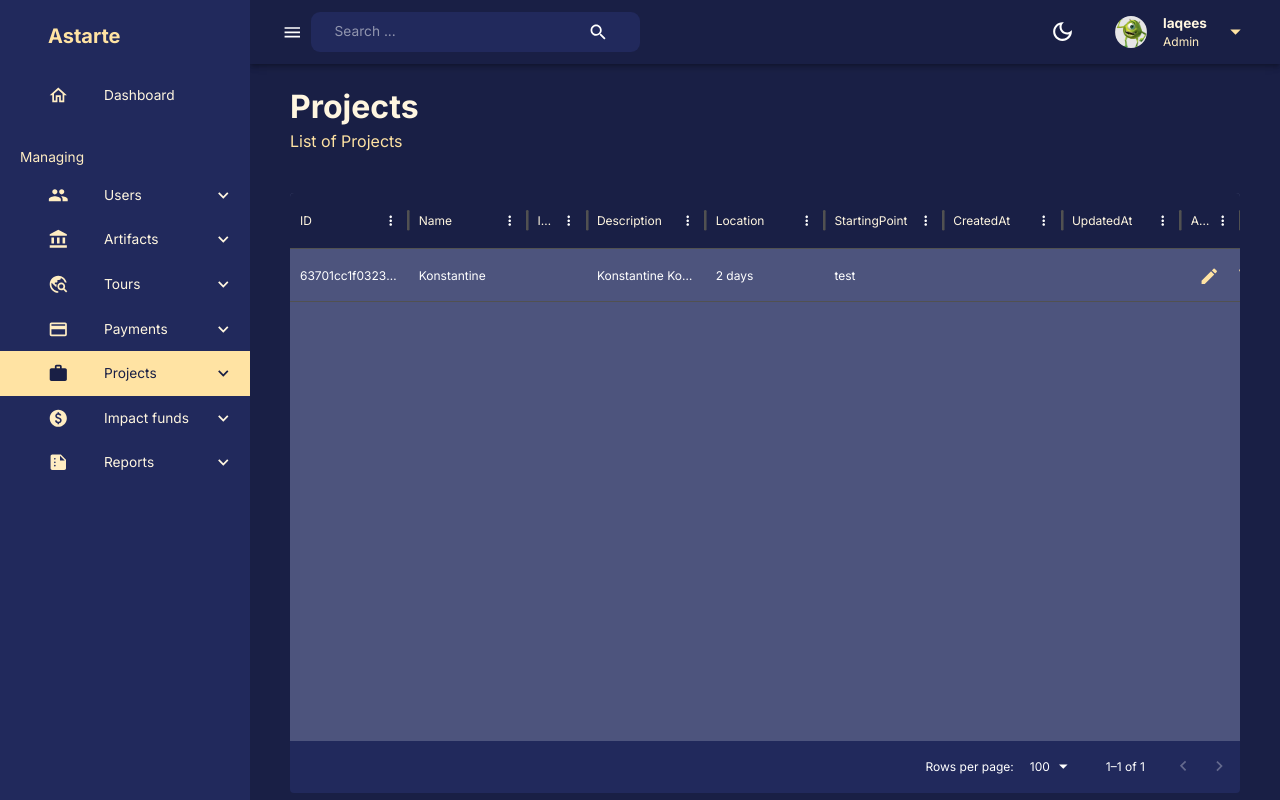
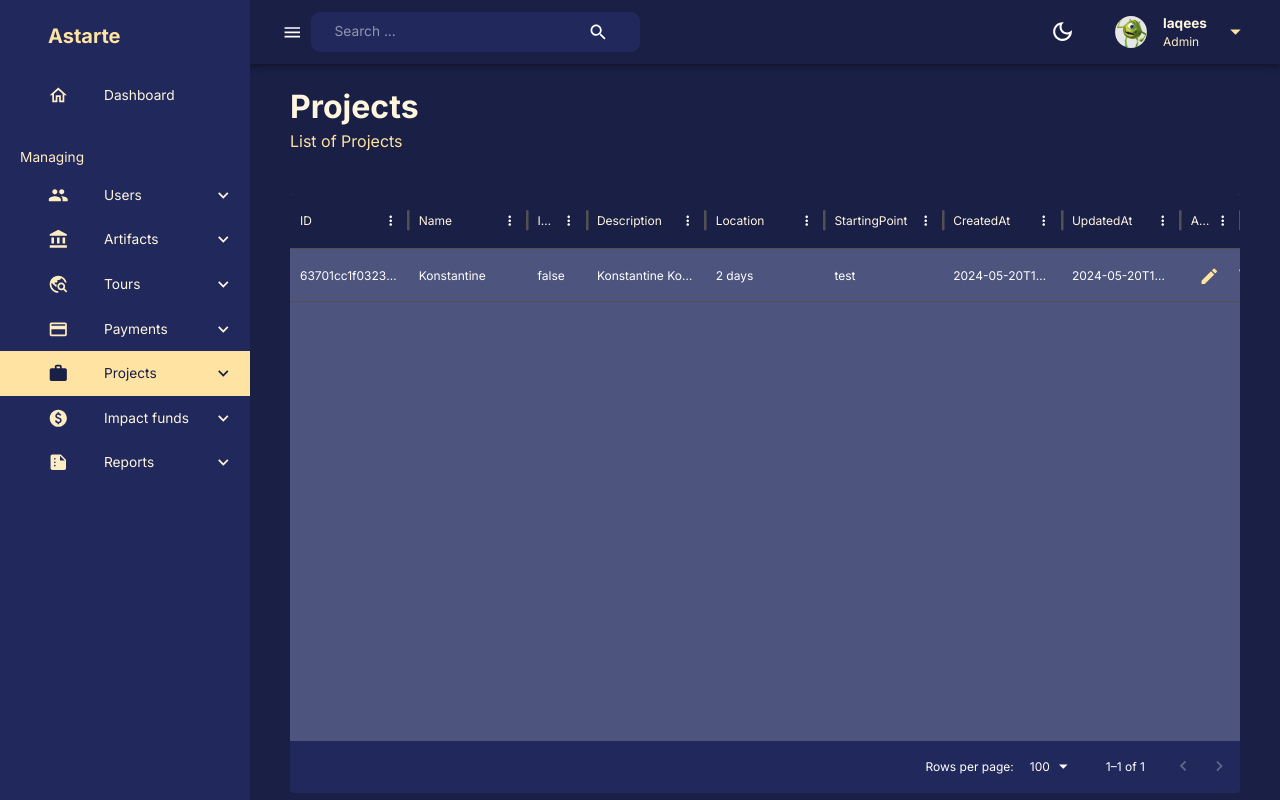
Before and after one commit to mohamadlaqees/AstarteDashboard, a React (Vite) app in the folder client/: page /projects in a window 1280 px wide. Built offline with nearby package versions, Linux system fonts and the light colour scheme.

Commit message:
update dataProject

```diff
--- a/client/src/pages/Projects/dataProject.js
+++ b/client/src/pages/Projects/dataProject.js
@@ -2,8 +2,11 @@ export const dataProject = [
   {
     _id: "63701cc1f03239c72c00017f",
     name: "Konstantine",
+    isEducational: false,
     description: "Konstantine Konstantine Konstantine",
     location: "2 days",
     startingPoint: "test",
+    createdAt: "2024-05-20T10:03:06.293Z",
+    updatedAt: "2024-05-20T10:03:06.293Z",
   },
 ];
```
